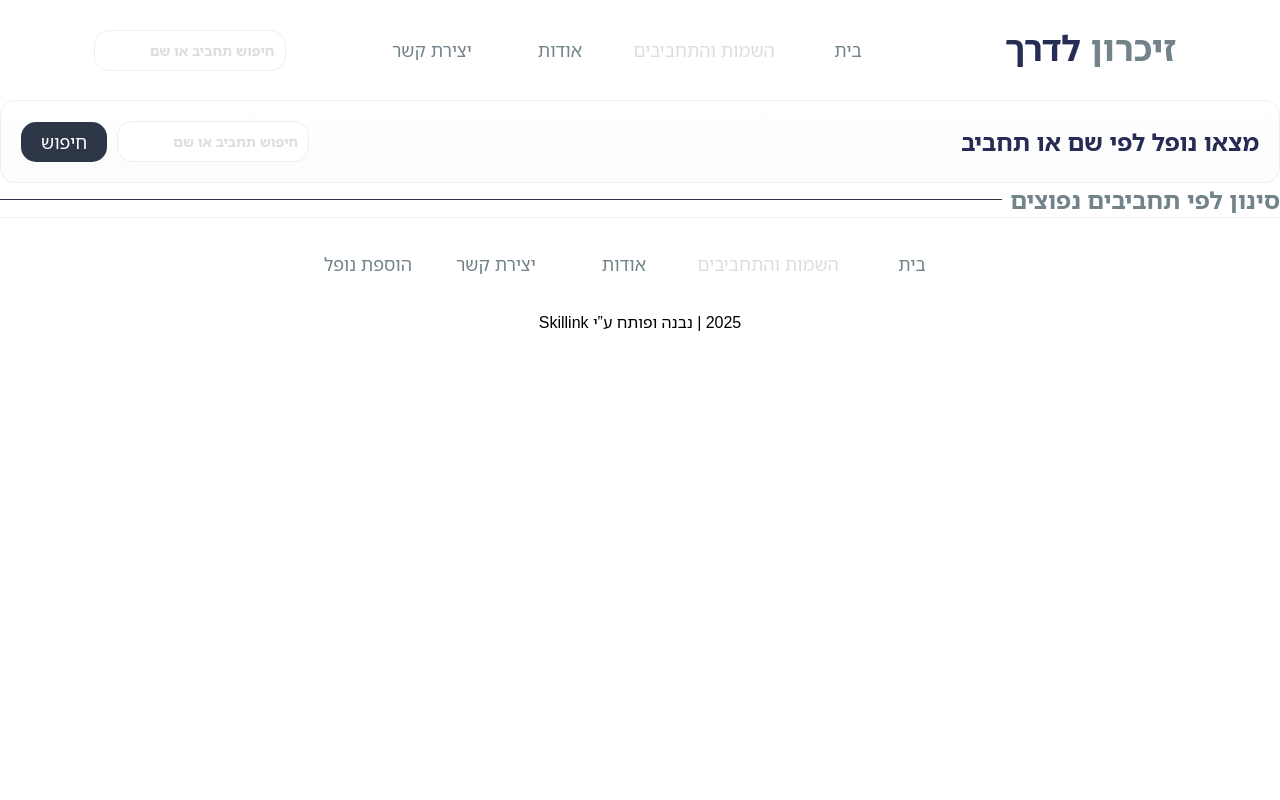
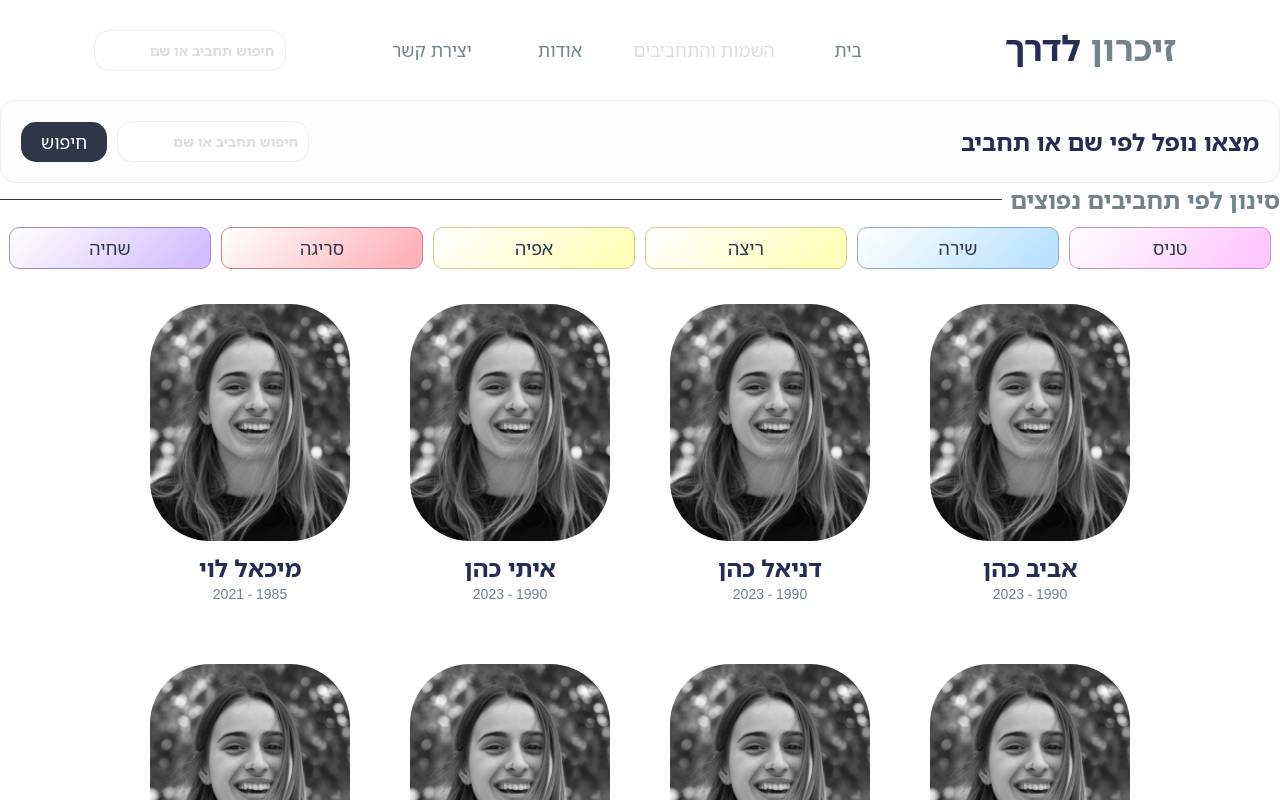
Before and after one commit to Skillink-org/Zikaron-Laderech, a Next.js app: page /all-fallen in a window 1280 px wide. Shown: the top 800 px of the page. Built offline with nearby package versions, Linux system fonts and the light colour scheme.

Commit message:
feat: added hobbies and fallen areas in the all-fallen page and some minor changes

```diff
--- a/app/all-fallen/page.jsx
+++ b/app/all-fallen/page.jsx
@@ -1,12 +1,94 @@
 import styles from "./page.module.scss";
 import Button from "../components/Button";
+import HobbyTag from "../components/HobbyTag";
 import SearchInput from "../components/SearchInput";
+import ProfileCard from "../components/ProfileCard";
 import CustomBubble from "../components/CustomBubble";
 import TitleDivider from "../components/TitleDivider";
 
-export default function AllFallenPage() {
+export default async function AllFallenPage() {
+  // TODO: Replace dummy data in real hobbies from API
+  const hobbies = ["טניס", "שירה", "ריצה", "אפיה", "סריגה", "שחיה"];
+
+  // TODO: Replace dummy data in real fallens from API
+  const fallens = [
+    {
+      id: 0,
+      firstName: "אביב",
+      lastName: "כהן",
+      hobbies: ["טניס", "שירה"],
+      birthYear: "1990",
+      deathYear: "2023",
+      imageUrl: "/profileImage.webp",
+    },
+    {
+      id: 1,
+      firstName: "דניאל",
+      lastName: "כהן",
+      hobbies: ["ריצה", "אפיה"],
+      birthYear: "1990",
+      deathYear: "2023",
+      imageUrl: "/profileImage.webp",
+    },
+    {
+      id: 2,
+      firstName: "איתי",
+      lastName: "כהן",
+      hobbies: ["סריגה", "שחיה"],
+      birthYear: "1990",
+      deathYear: "2023",
+      imageUrl: "/profileImage.webp",
+    },
+    {
+      id: 3,
+      firstName: "מיכאל",
+      lastName: "לוי",
+      hobbies: ["פנינג", "קריאה"],
+      birthYear: "1985",
+      deathYear: "2021",
+      imageUrl: "/profileImage.webp",
+    },
+    {
+      id: 4,
+      firstName: "רות",
+      lastName: "מזרחי",
+      hobbies: ["יוגה", "מטבח"],
+      birthYear: "1992",
+      deathYear: "2022",
+      imageUrl: "/profileImage.webp",
+    },
+    {
+      id: 5,
+      firstName: "יוסי",
+      lastName: "רבינוביץ",
+      hobbies: ["שחמט", "טיולים"],
+      birthYear: "1980",
+      deathYear: "2024",
+      imageUrl: "/profileImage.webp",
+    },
+    {
+      id: 6,
+      firstName: "שרית",
+      lastName: "ברק",
+      hobbies: ["צילום", "סדנאות יצירה"],
+      birthYear: "1993",
+      deathYear: "2025",
+      imageUrl: "/profileImage.webp",
+    },
+    {
+      id: 7,
+      firstName: "נעם",
+      lastName: "אברהם",
+      hobbies: ["רכיבה על אופניים", "הדפסה תלת-ממד"],
+      birthYear: "1991",
+      deathYear: "2022",
+      imageUrl: "/profileImage.webp",
+    },
+  ];
+
   return (
     <>
+      {/* Search and filter area */}
       <CustomBubble classNames={styles.customBubble}>
         <p className={styles.header}>מצאו נופל לפי שם או תחביב</p>
         <div className={styles.searchContainer}>
@@ -16,8 +98,26 @@ export default function AllFallenPage() {
       </CustomBubble>
       <TitleDivider title={"סינון לפי תחביבים נפוצים"} />
 
-      {/* TODO: Add HobbyTags here */}
-      {/* TODO: Iterate through fallens and render ProfileCards */}
+      {/* Hobbies list */}
+      <div className={styles.itemsContainer}>
+        {hobbies.map((hobby, index) => (
+          <HobbyTag hobby={hobby} key={index} />
+        ))}
+      </div>
+
+      {/* Fallen list */}
+      <div className={styles.itemsContainer}>
+        {fallens.map((fallen) => (
+          <ProfileCard
+            firstName={fallen.firstName}
+            lastName={fallen.lastName}
+            birthYear={fallen.birthYear}
+            deathYear={fallen.deathYear}
+            imageUrl={fallen.imageUrl}
+            key={fallen.id}
+          />
+        ))}
+      </div>
     </>
   );
 }
--- a/app/all-fallen/page.module.scss
+++ b/app/all-fallen/page.module.scss
@@ -23,6 +23,15 @@
     }
 }
 
+.itemsContainer {
+    margin: 10px 0;
+    display: flex;
+    flex-wrap: wrap;
+    gap: 10px;
+    justify-content: center;
+    width: 100%;
+}
+
 @media (max-width: 768px) {
     .customBubble {
         flex-direction: column !important;
@@ -33,7 +42,18 @@
         flex-direction: column !important;
     }
 
-    .searchInput, .searchButton {
+    .searchInput,
+    .searchButton {
         width: 100%;
     }
+
+    .itemsContainer {
+        justify-content: space-evenly;
+    }
 }
+
+@media (min-width: 1300px) {
+    .itemsContainer {
+        justify-content: flex-start;
+    }
+}
--- a/app/components/Button/index.jsx
+++ b/app/components/Button/index.jsx
@@ -4,7 +4,7 @@ import styles from "./style.module.scss";
 
 export default function Button({
   children,
-  className,
+  className = "",
   disabled = false,
   onClick,
   type = "button",
--- a/app/components/DynamicBackground/index.jsx
+++ b/app/components/DynamicBackground/index.jsx
@@ -1,8 +1,16 @@
 import styles from "./style.module.scss";
 
 const pastelColors = [
-  "#FFB3BA", "#FFDFBA", "#FFFFBA", "#B9FBC0", "#BAE1FF",
-  "#D3BFFF", "#FFABE1", "#FFC6FF", "#CFFAFF", "#E7FFAC",
+  "#FFB3BA",
+  "#FFDFBA",
+  "#FFFFBA",
+  "#B9FBC0",
+  "#BAE1FF",
+  "#D3BFFF",
+  "#FFABE1",
+  "#FFC6FF",
+  "#CFFAFF",
+  "#E7FFAC",
 ];
 
 const colorGenrator = (color, percent, type = "light") => {
@@ -26,14 +34,14 @@ const colorGenrator = (color, percent, type = "light") => {
   );
 };
 
-export default function DynamicBackground({ children }) {
-  const randomColor = pastelColors[Math.floor(Math.random() * pastelColors.length)];
+export default function DynamicBackground({ children, rand, className = "" }) {
+  const randomColor = pastelColors[Math.floor(rand * pastelColors.length)];
   const lighterColor = colorGenrator(randomColor, 50, "light");
   const darkerBorderColor = colorGenrator(randomColor, 20, "dark");
 
   return (
     <div
-      className={styles.dynamicBackground}
+      className={`${styles.dynamicBackground} ${className}`}
       style={{
         "--baseColor": randomColor,
         "--lighterColor": lighterColor,
--- a/app/components/HobbyTag/index.jsx
+++ b/app/components/HobbyTag/index.jsx
@@ -1,14 +1,33 @@
 "use client";
-import React from "react";
+
+import useRand from "@/hooks/useRand";
 import styles from "./style.module.scss";
 import DynamicBackground from "../DynamicBackground";
 
-export default function HobbyTag({ hobby = "טניס", onClick, ...props }) {
+export default function HobbyTag({
+  hobby,
+  className = "",
+  onClick,
+  ...props
+}) {
+  const rand = useRand();
+
   return (
-    <DynamicBackground>
-      <div className={styles.hobbyBubble} onClick={onClick} {...props}>
-        {hobby}
-      </div>
-    </DynamicBackground>
+    <>
+      {rand ? (
+        <DynamicBackground rand={rand} className={styles.dynamicBackground}>
+          <div
+            className={`${styles.hobbyTag} ${className}`}
+            onClick={onClick}
+            {...props}
+          >
+            {hobby}
+          </div>
+        </DynamicBackground>
+      ) : (
+        // TODO: Add a loading indicator here
+        <></>
+      )}
+    </>
   );
 }
--- a/app/components/HobbyTag/style.module.scss
+++ b/app/components/HobbyTag/style.module.scss
@@ -2,7 +2,7 @@
 
 @use 'sass:color';
 
-.hobbyBubble {
+.hobbyTag {
     display: flex;
     flex-direction: row;
     align-items: center;
@@ -15,3 +15,13 @@
     font-size: 18px;
     color: $bubbleTextColor;
 }
+
+@media (max-width: 768px) {
+    .dynamicBackground {
+        width: 45%;
+    }
+
+    .hobbyTag {
+        width: 100%;
+    }
+}
--- a/app/components/SearchInput/index.jsx
+++ b/app/components/SearchInput/index.jsx
@@ -3,17 +3,17 @@
 import { useState } from "react";
 import styles from "./style.module.scss";
 
-const SearchInput = ({ className, ...props }) => {
-    const [searchQuery, setSearchQuery] = useState('');
+const SearchInput = ({ className = "", ...props }) => {
+  const [searchQuery, setSearchQuery] = useState("");
 
   function handleChange(e) {
     setSearchQuery(e.target.value);
   }
 
   function handleKeydown(e) {
-        if (e.key === 'Enter') {
+    if (e.key === "Enter") {
       console.log(e.target.value);
-            setSearchQuery('');
+      setSearchQuery("");
       // TODO: Send search query to the server
       // TODO: Implement the server side search logic
       // TODO: Display received list on page
@@ -31,6 +31,6 @@ const SearchInput = ({ className, ...props }) => {
       {...props}
     />
   );
-}
+};
 
 export default SearchInput;
--- /dev/null
+++ b/hooks/useRand.jsx
@@ -0,0 +1,13 @@
+import { useEffect, useState } from "react";
+
+const useRand = () => {
+  const [rand, setRand] = useState(null);
+
+  useEffect(() => {
+    setRand(Math.random());
+  }, []);
+
+  return rand;
+};
+
+export default useRand;
```
Also changed, not shown: app/components/HobbyBubble/index.jsx (+12 -1 lines). Lines whose indentation alone changed are shown as unchanged.
